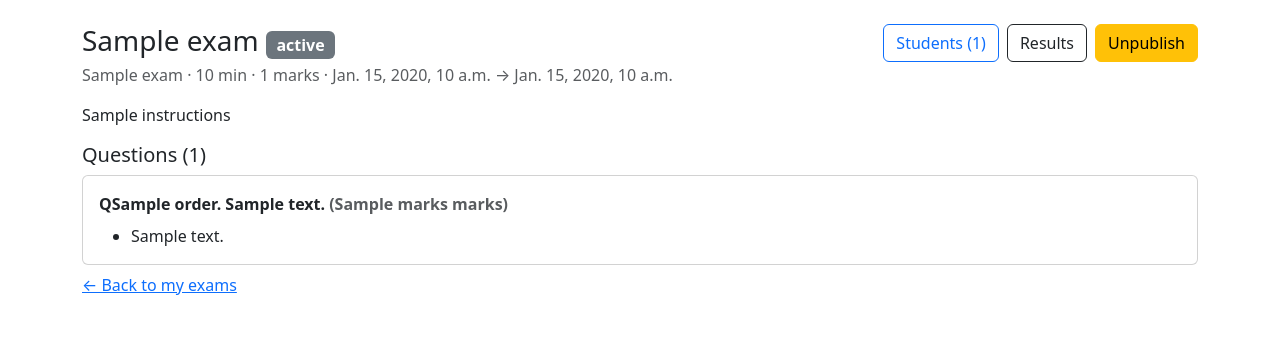
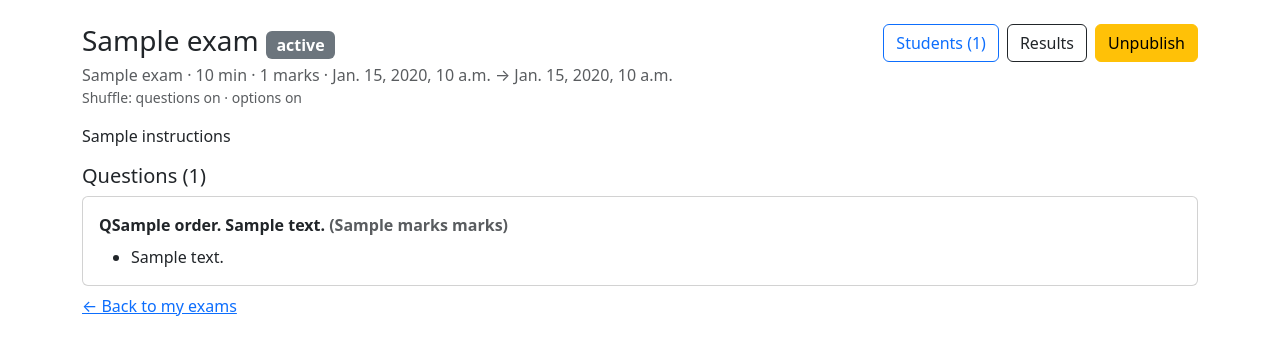
Before and after one commit to naywin-thukha/apex-exam-portal, a Django app: template exams/templates/exams/exam_detail.html in a window 1280 px wide. Shown: the part 56-411 px from the top of the page. Run offline with Django 5.2, Linux system fonts and the light colour scheme; the template is opened without the code that fills it: most values are stand-ins (such as "Sample title", 1, 10 or a date in 2020).

Commit message:
Tier 1 Day 1: shuffle fields and exam form switches

```diff
--- a/exams/templates/exams/exam_detail.html
+++ b/exams/templates/exams/exam_detail.html
@@ -9,6 +9,9 @@
     <div class="text-muted">
       {{ exam.subject }} · {{ exam.duration_minutes }} min · {{ exam.total_marks }} marks ·
       {{ exam.start_time|default:"no start time" }} → {{ exam.end_time|default:"no end time" }}
+    </div>
+    <div class="small text-muted">
+      Shuffle: questions {{ exam.shuffle_questions|yesno:"on,off" }} · options {{ exam.shuffle_options|yesno:"on,off" }}
     </div>
   </div>
     <div class="d-flex gap-2">
```
